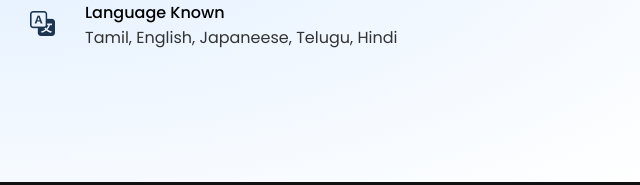
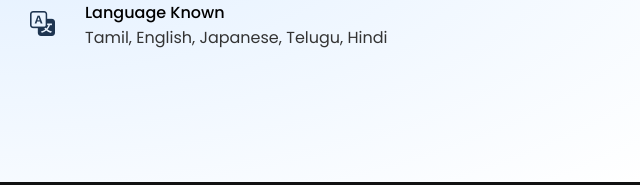
Before and after one commit to HarshithKamal/My-Portfolio, a plain HTML site: page index.html in a window 1280 px wide. Shown: the part 4586-4771 px from the top of the page, 640-1280 px from the left. Drawn offline with nearby package versions, Linux system fonts and the light colour scheme.

Commit message:
index.html

```diff
--- a/index.html
+++ b/index.html
@@ -261,7 +261,7 @@
                   <i class="bi bi-translate"></i>
                   <div class="info">
                     <div class="head">Language Known</div>
-                    <div class="sub-title">Tamil, English, Japaneese, Telugu, Hindi</div>
+                    <div class="sub-title">Tamil, English, Japanese, Telugu, Hindi</div>
                   </div>
                 </div>
 
```
